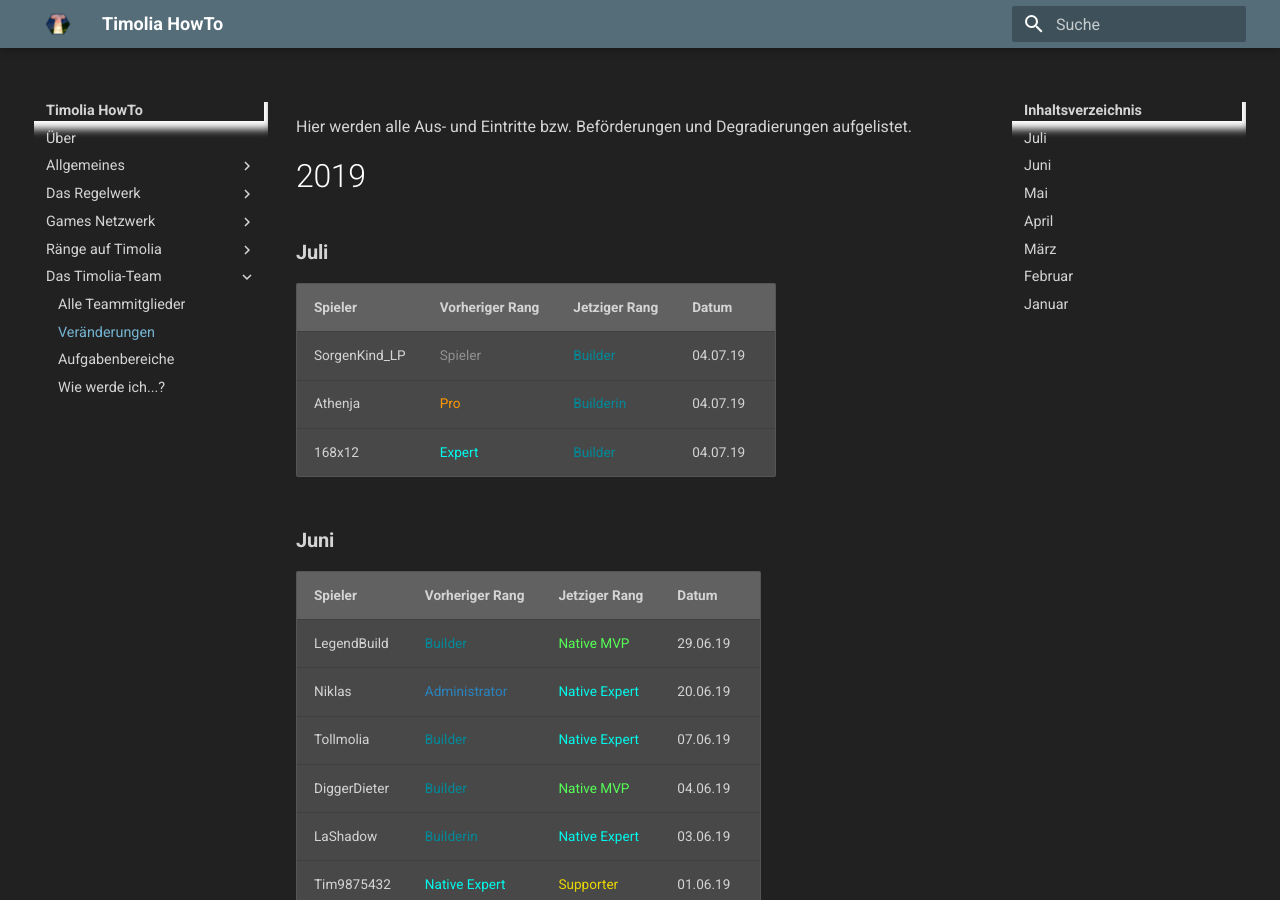
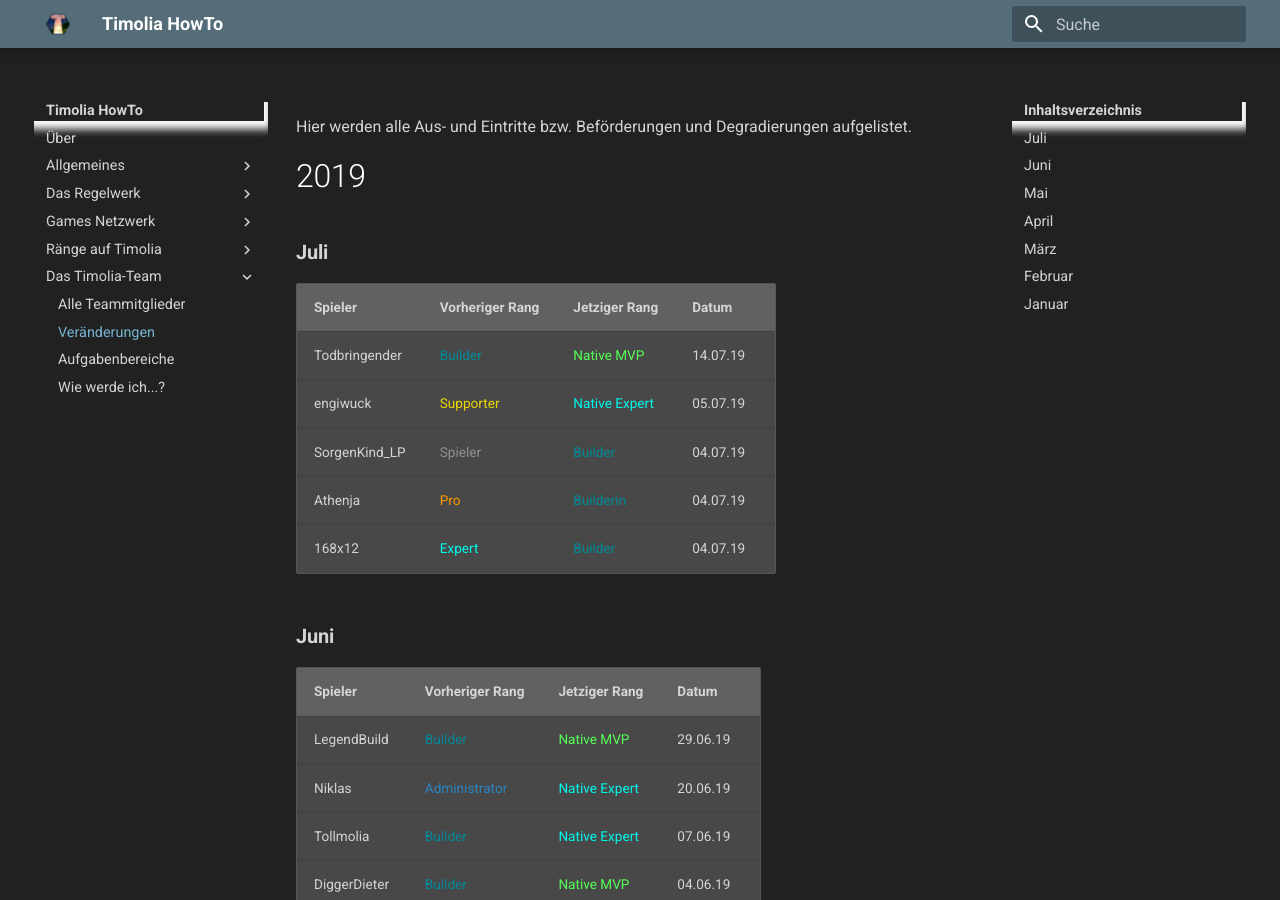
Before and after one commit to TimoliaDE/HowTo, an MkDocs documentation site: the page built from docs/team/changes.md, in a window 1280 px wide and 900 px high. Built offline with MkDocs 1.6.1 and Material for MkDocs 9.7.7, drawn with Linux system fonts in a browser that asks for light colours; old or Windows-style settings are respelled for this version of MkDocs.

Commit message:
Update changes.md

```diff
--- a/docs/team/changes.md
+++ b/docs/team/changes.md
@@ -5,6 +5,8 @@ Hier werden alle Aus- und Eintritte bzw. Beförderungen und Degradierungen aufge
 ###  <strong>Juli</strong>
 | Spieler | Vorheriger Rang | Jetziger Rang | Datum |
 | ------ | ------ | ------ | ------ |
+| Todbringender  | <span class='builder'>Builder</span> | <span class='mvp'>Native MVP</span> | 14.07.19 |
+| engiwuck  | <span class='supporter'>Supporter</span> | <span class='expert'>Native Expert</span> | 05.07.19 |
 | SorgenKind_LP  | <span class='user'>Spieler</span> | <span class='builder'>Builder</span> | 04.07.19 |
 | Athenja | <span class='pro'>Pro</span> | <span class='builder'>Builderin</span> | 04.07.19 |
 | 168x12 | <span class='expert'>Expert</span> | <span class='builder'>Builder</span> | 04.07.19 |
```
